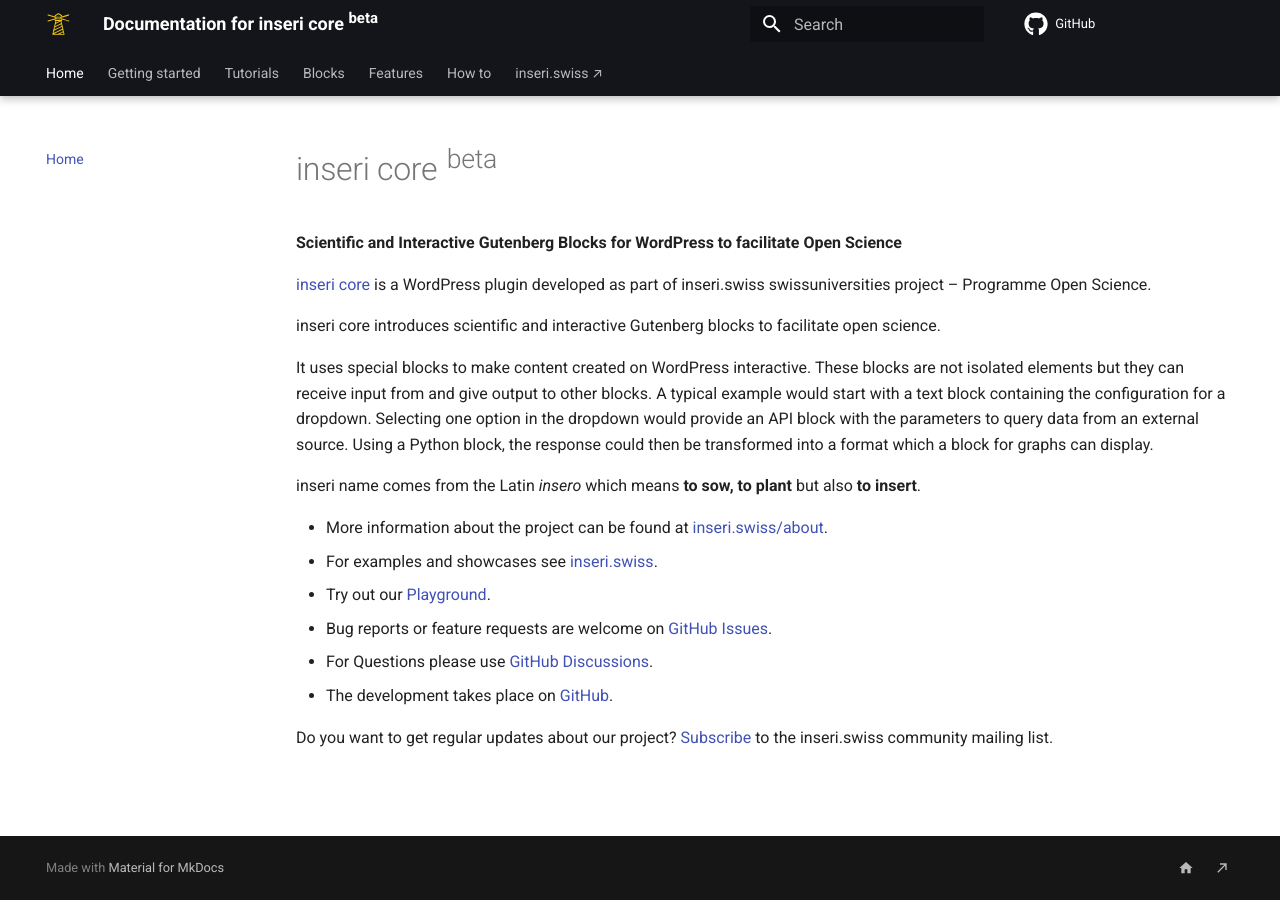
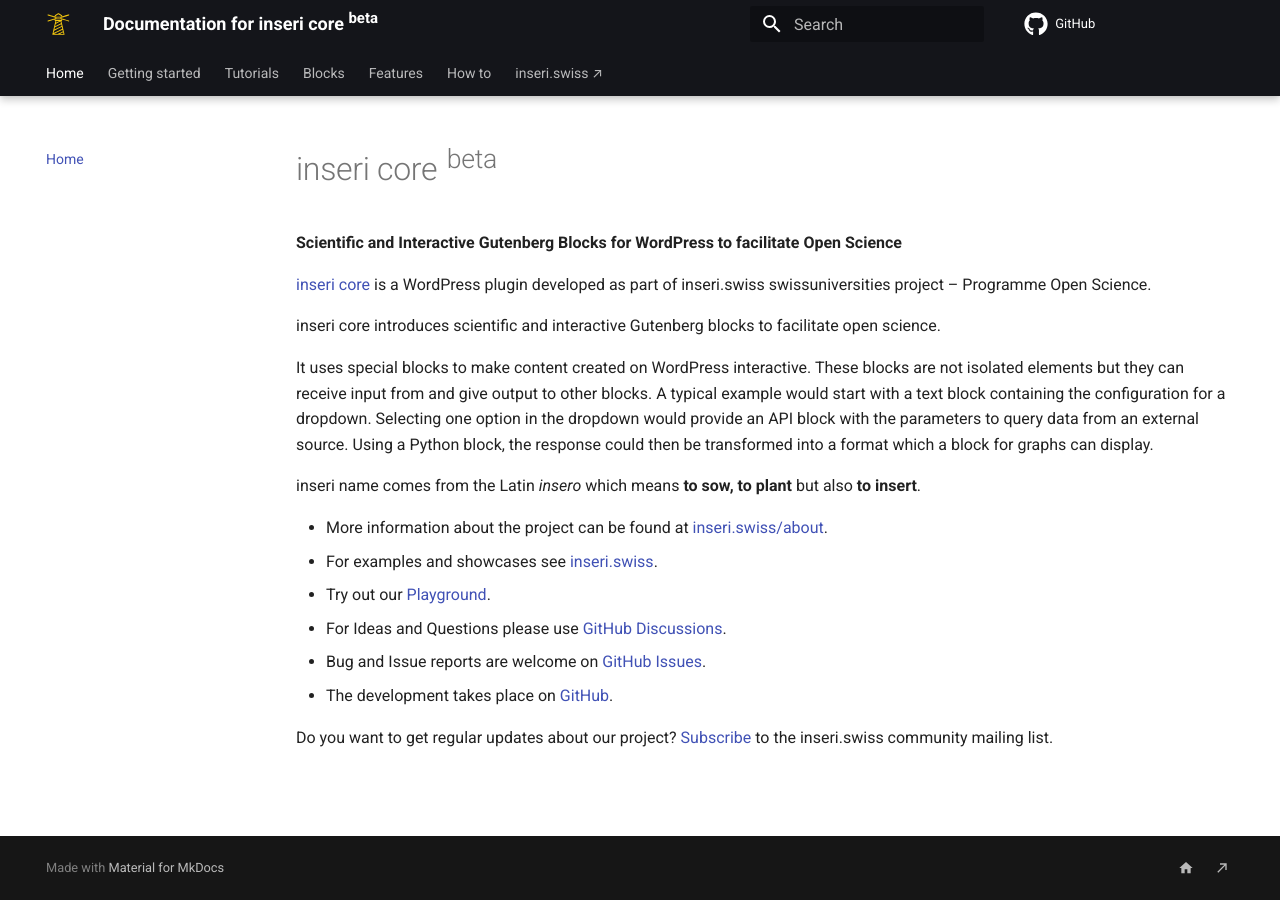
Before and after one commit to inseri-swiss/inseri-core-wp, an MkDocs documentation site: the page built from docs/index.md, in a window 1280 px wide. Built offline with MkDocs 1.6.1 and Material for MkDocs 9.7.7, drawn with Linux system fonts in a browser that asks for light colours; comment, search, counter and statistics services are not loaded.

Commit message:
docs: update main page

```diff
--- a/docs/index.md
+++ b/docs/index.md
@@ -17,8 +17,8 @@ inseri name comes from the Latin _insero_ which means **to sow, to plant** but a
 - More information about the project can be found at [inseri.swiss/about](https://inseri.swiss/about){:target="\_blank"}.
 - For examples and showcases see [inseri.swiss](https://inseri.swiss/about){:target="\_blank"}.
 - Try out our [Playground](https://inseri.swiss/playground/){:target="\_blank"}.
-- Bug reports or feature requests are welcome on [GitHub Issues](https://github.com/inseri-swiss/inseri-swiss/issues){:target="\_blank"}.
-- For Questions please use [GitHub Discussions](https://github.com/inseri-swiss/inseri-swiss/discussions){:target="\_blank"}.
+- For Ideas and Questions please use [GitHub Discussions](https://github.com/inseri-swiss/inseri-swiss/discussions){:target="\_blank"}.
+- Bug and Issue reports are welcome on [GitHub Issues](https://github.com/inseri-swiss/inseri-swiss/issues){:target="\_blank"}.
 - The development takes place on [GitHub](https://github.com/inseri-swiss/inseri-core-wp){:target="\_blank"}.
 
 Do you want to get regular updates about our project? [Subscribe](https://s3it.lists.uzh.ch/sympa/subscribe/inseri-community) to the inseri.swiss community mailing list.
```
